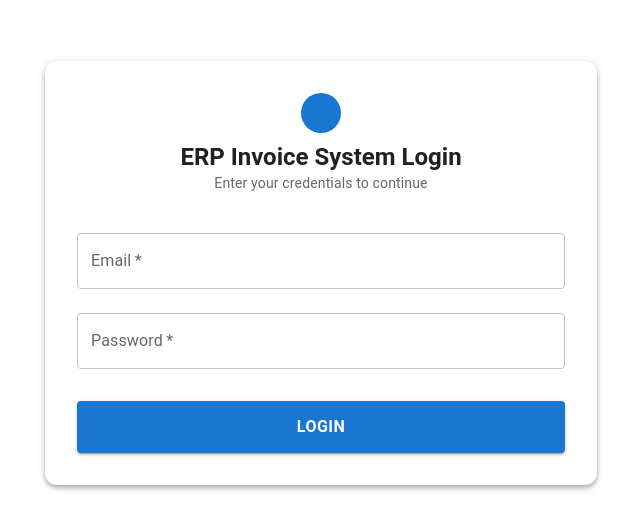
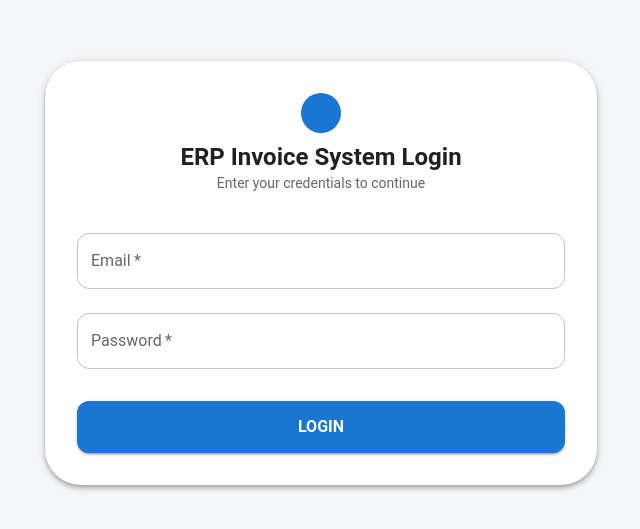
Before and after one commit to Eman-Abukhater/advanced-invoice-system, a Next.js app: page /login in a window 1280 px wide. Shown: the part 127-656 px from the top of the page, without its empty margins (319-959 px from the left). Built offline with nearby package versions, Linux system fonts and the light colour scheme; some icons are missing.

Commit message:
Wrap the app with the ThemeProvider

```diff
--- a/src/app/layout.js
+++ b/src/app/layout.js
@@ -1,26 +1,17 @@
-import { Geist, Geist_Mono } from "next/font/google";
-import "./globals.css";
-
-const geistSans = Geist({
-  variable: "--font-geist-sans",
-  subsets: ["latin"],
-});
-
-const geistMono = Geist_Mono({
-  variable: "--font-geist-mono",
-  subsets: ["latin"],
-});
+import { ThemeContextProvider } from '@/context/ThemeContext';
 
 export const metadata = {
-  title: "Create Next App",
-  description: "Generated by create next app",
+  title: 'Advanced Invoice System',
+  description: 'Professional ERP Invoice App',
 };
 
 export default function RootLayout({ children }) {
   return (
     <html lang="en">
-      <body className={`${geistSans.variable} ${geistMono.variable}`}>
-        {children}
+      <body>
+        <ThemeContextProvider>
+          {children}
+        </ThemeContextProvider>
       </body>
     </html>
   );
```
